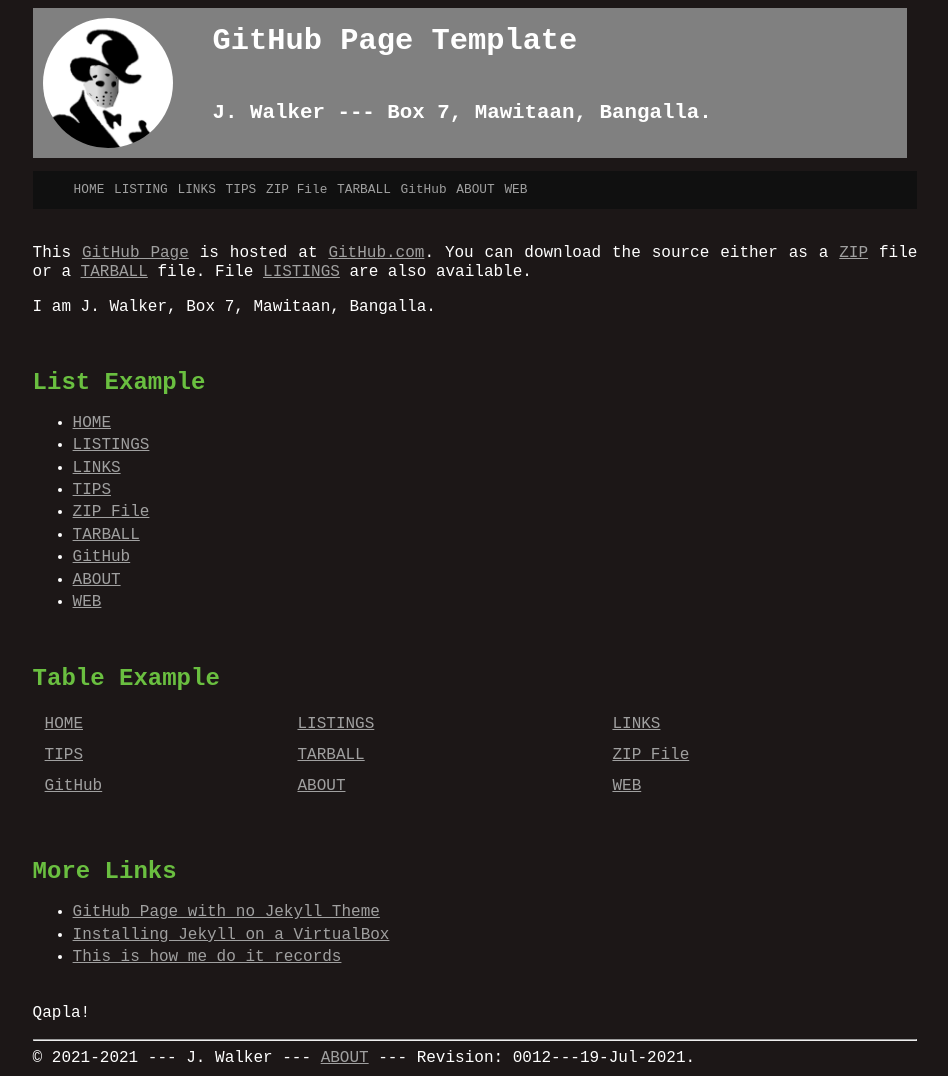
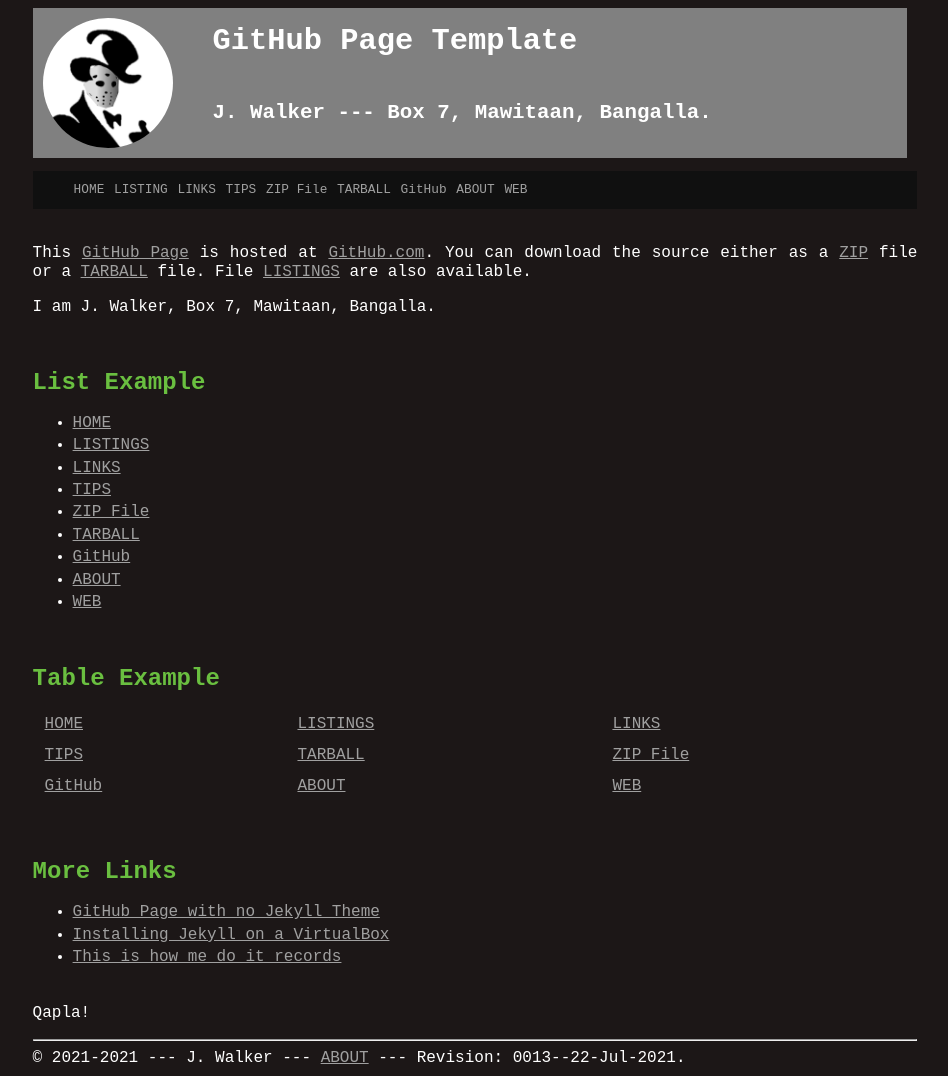
Before and after one commit to virdianhrn/template, a Jekyll site: the page built from index.md, in a window 1280 px wide. Shown: the whole page, without its empty margins (165-1113 px from the left). Built offline with Jekyll 4.4.1, drawn with Linux system fonts in a browser that asks for light colours.

Commit message:
modified:   Makefile modified:   _config.yml

```diff
--- a/_config.yml
+++ b/_config.yml
@@ -1,5 +1,5 @@
 title:       "GitHub Page Template"
-version:     "0012---19-Jul-2021"
+version:     "0013--22-Jul-2021"
 copyright:   "2021-2021"
 description: >-
   This is a
```
Also changed, not shown: 1 other file.
